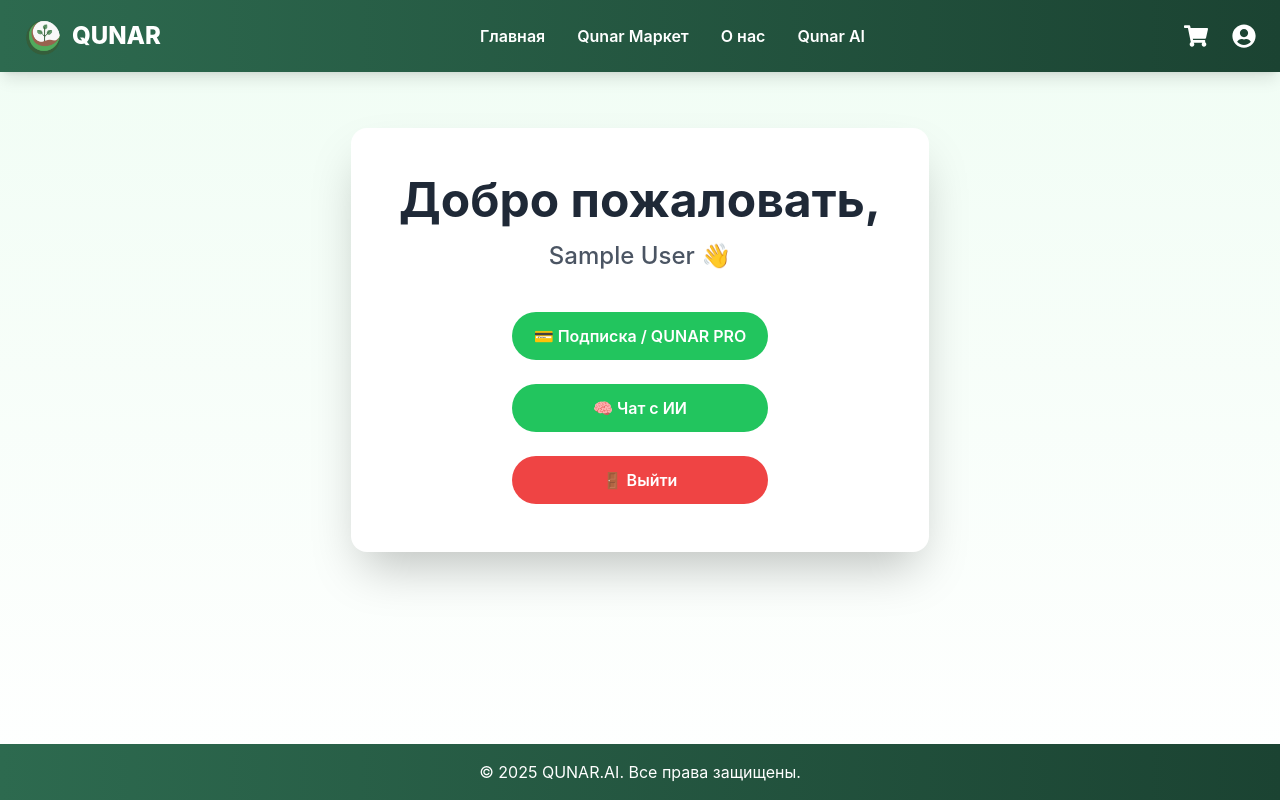
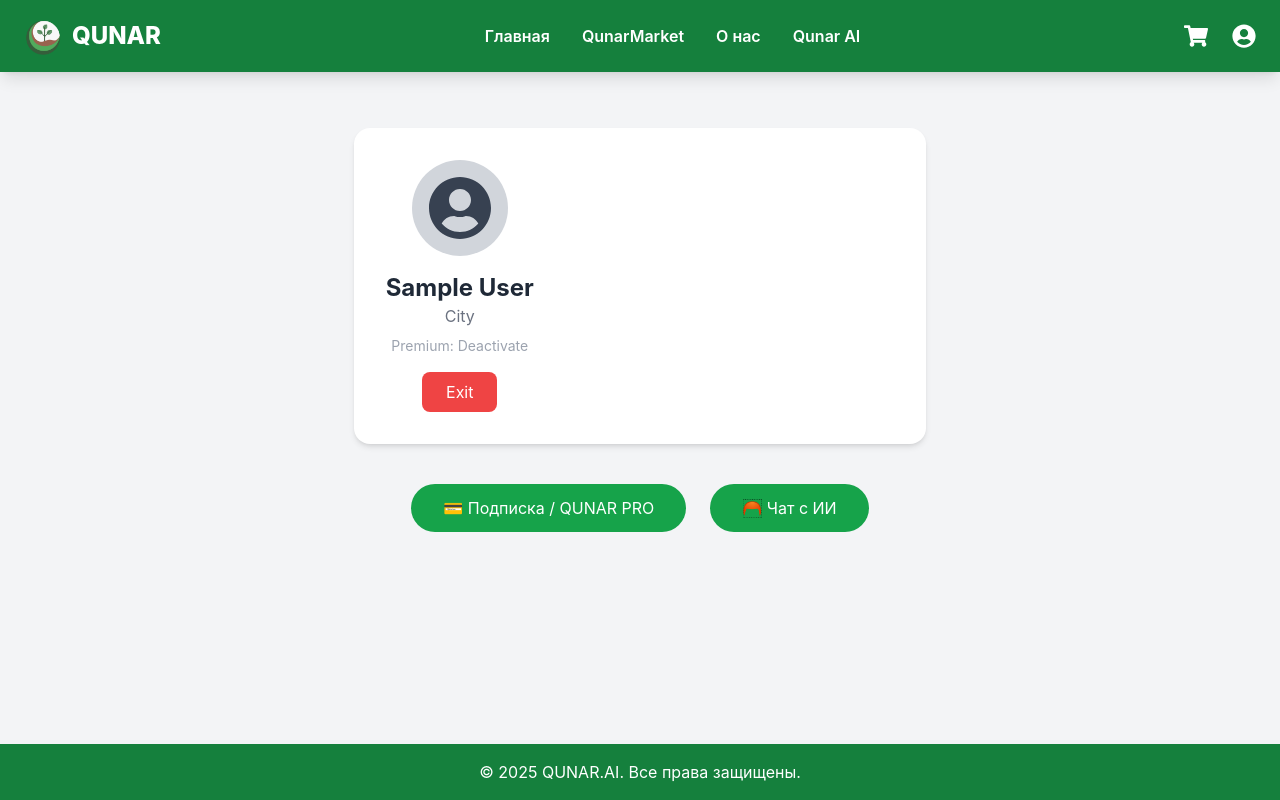
Before and after one commit to Amirbek01/qunar-frontend, a Next.js app: page /account in a window 1280 px wide. Built offline with nearby package versions, Linux system fonts and the light colour scheme; sample sign-in values are in the browser's storage.

Commit message:
for branch

```diff
--- a/src/pages/about.js
+++ b/src/pages/about.js
@@ -25,7 +25,7 @@ export default function AboutUs() {
     return (
         <div className="flex flex-col min-h-screen bg-gradient-to-b from-green-50 to-white">
             {/* Header */}
-            <header className="fixed top-0 w-full bg-gradient-to-r from-[#2D6A4F] to-[#1B4332] text-white shadow-lg z-20">
+            <header className="fixed top-0 w-full  bg-green-700 text-white shadow-lg z-20">
                 <div className="max-w-7xl mx-auto px-6 py-4 flex items-center justify-between">
                     <Link href="/" className="flex items-center gap-2">
                         <img src="/qunar-logo-circle.png" alt="QUNAR.AI" className="h-10 w-auto" />
@@ -121,7 +121,7 @@ export default function AboutUs() {
             </main>
 
             {/* Footer */}
-            <footer className="bg-gradient-to-r from-[#2D6A4F] to-[#1B4332] text-white py-4 text-center">
+            <footer className=" bg-green-700 text-white py-4 text-center">
                 &copy; {new Date().getFullYear()} QUNAR.AI. Все права защищены.
             </footer>
         </div>
--- a/src/pages/account.js
+++ b/src/pages/account.js
@@ -27,12 +27,9 @@ export default function Account() {
         router.push('/login');
     };
 
-    const isActive = (path) => router.pathname === path;
-
     return (
-        <div className="flex flex-col min-h-screen bg-gradient-to-b from-green-50 to-white">
-            {/* Хедер */}
-            <header className="fixed top-0 w-full bg-gradient-to-r from-[#2D6A4F] to-[#1B4332] text-white shadow-lg z-20">
+        <div className="flex flex-col min-h-screen bg-gray-100">
+            <header className="fixed top-0 w-full bg-green-700 text-white shadow-lg z-20">
                 <div className="max-w-7xl mx-auto px-6 py-4 flex items-center justify-between">
                     <Link href="/" className="flex items-center gap-2">
                         <img src="/qunar-logo-circle.png" alt="QUNAR.AI" className="h-10 w-auto" />
@@ -40,10 +37,9 @@ export default function Account() {
                     </Link>
                     <nav className="hidden md:flex gap-8 font-semibold">
                         <Link href="/" className="hover:text-green-300 transition">Главная</Link>
-                        <Link href="/product" className="hover:text-green-300 transition">Qunar Маркет</Link>
+                        <Link href="/product" className="hover:text-green-300 transition">QunarMarket</Link>
                         <Link href="/about" className="hover:text-green-300 transition">О нас</Link>
                         <Link href="/ai" className="hover:text-green-300 transition">Qunar AI</Link>
-
                     </nav>
                     <div className="hidden md:flex items-center gap-6">
                         <Link href="/busket" className="hover:text-green-300 transition">
@@ -53,59 +49,54 @@ export default function Account() {
                             <FaUserCircle size={24} />
                         </Link>
                     </div>
-                    <button className="md:hidden p-2 hover:bg-green-700 rounded-full transition" onClick={() => setMenuOpen(prev => !prev)}>
+                    <button
+                        className="md:hidden p-2 hover:bg-green-800 rounded-full transition"
+                        onClick={() => setMenuOpen(prev => !prev)}
+                    >
                         {menuOpen ? <FaTimes size={24} /> : <FaBars size={24} />}
                     </button>
                 </div>
                 {menuOpen && (
-                    <div className="md:hidden bg-[#196F3D] bg-opacity-95 backdrop-blur-sm px-6 py-4 space-y-3">
-                        <Link href="/" className="block text-white py-2 hover:text-green-200 transition" onClick={() => setMenuOpen(false)}>Главная</Link>
-                        <Link href="/product" className="block text-white py-2 hover:text-green-200 transition" onClick={() => setMenuOpen(false)}>Маркетплейс</Link>
-                        <Link href="/about" className="block text-white py-2 hover:text-green-200 transition" onClick={() => setMenuOpen(false)}>О нас</Link>
-                        <Link href="/subscriptions" className="block text-white py-2 hover:text-green-200 transition" onClick={() => setMenuOpen(false)}>Подписка</Link>
-                        <Link href="/busket" className="block text-white py-2 hover:text-green-200 transition" onClick={() => setMenuOpen(false)}>Корзина</Link>
-                        <Link href="/account" className="block text-white py-2 hover:text-green-200 transition" onClick={() => setMenuOpen(false)}>Аккаунт</Link>
+                    <div className="md:hidden bg-green-800 px-6 py-4 space-y-3">
+                        <Link href="/" onClick={() => setMenuOpen(false)} className="block text-white">Главная</Link>
+                        <Link href="/product" onClick={() => setMenuOpen(false)} className="block text-white">Маркетплейс</Link>
+                        <Link href="/about" onClick={() => setMenuOpen(false)} className="block text-white">О нас</Link>
+                        <Link href="/ai" onClick={() => setMenuOpen(false)} className="block text-white">Qunar AI</Link>
                     </div>
                 )}
             </header>
 
+            <main className="flex-1 max-w-6xl mx-auto px-4 pt-32 pb-10">
+                <div className="bg-white p-8 rounded-2xl shadow-md grid grid-cols-1 lg:grid-cols-3 gap-8">
+                    {/* Profile Section */}
+                    <div className="flex flex-col items-center">
+                        <div className="bg-gray-300 rounded-full p-4">
+                            <FaUserCircle size={64} className="text-gray-700" />
+                        </div>
+                        <h2 className="text-2xl font-bold mt-4">{user.name || 'Name'}</h2>
+                        <p className="text-gray-500">City</p>
+                        <p className="mt-2 text-sm text-gray-400">Premium: Deactivate</p>
+                        <button
+                            onClick={handleLogout}
+                            className="mt-4 bg-red-500 hover:bg-red-600 text-white px-6 py-2 rounded-lg flex items-center gap-2"
+                        >
+                            Exit
+                        </button>
+                    </div>
 
-            <main className="flex-1 max-w-5xl mx-auto px-4 py-32">
-    <div className="bg-white p-12 rounded-2xl shadow-2xl flex flex-col items-center text-center">
-        <h2 className="text-5xl font-bold mb-4 text-gray-800">Добро пожаловать,</h2>
-        <p className="text-2xl text-gray-600 font-medium mb-10">
-            {user.name || 'пользователь'} 👋
-        </p>
+                </div>
+                {/* Action Buttons Section */}
+                <div className="flex flex-col md:flex-row gap-6 mt-10 justify-center">
+                    <Link href="/subscriptions" className="bg-green-600 hover:bg-green-700 text-white px-8 py-3 rounded-full text-center">
+                        💳 Подписка / QUNAR PRO
+                    </Link>
+                    <Link href="/ai" className="bg-green-600 hover:bg-green-700 text-white px-8 py-3 rounded-full text-center">
+                        🦰 Чат с ИИ
+                    </Link>
+                </div>
+            </main>
 
-        <div className="flex flex-col items-center gap-6">
-
-
-            <button
-                className="w-64 bg-green-500 hover:bg-green-600 hover:scale-105 transition-transform text-white font-semibold py-3 rounded-full"
-                onClick={() => router.push('/subscriptions')}
-            >
-                💳 Подписка / QUNAR PRO
-            </button>
-
-            <button
-                className="w-64 bg-green-500 hover:bg-green-600 hover:scale-105 transition-transform text-white font-semibold py-3 rounded-full"
-                onClick={() => router.push('/ai')}
-            >
-                🧠 Чат с ИИ
-            </button>
-
-            <button
-                className="w-64 bg-red-500 hover:bg-red-600 hover:scale-105 transition-transform text-white font-semibold py-3 rounded-full"
-                onClick={handleLogout}
-            >
-                🚪 Выйти
-            </button>
-        </div>
-    </div>
-</main>
-
-            {/* Футер */}
-            <footer className="bg-gradient-to-r from-[#2D6A4F] to-[#1B4332] text-white py-4 text-center">
+            <footer className="bg-green-700 text-white py-4 text-center">
                 &copy; {new Date().getFullYear()} QUNAR.AI. Все права защищены.
             </footer>
         </div>
--- a/src/pages/ai.js
+++ b/src/pages/ai.js
@@ -32,8 +32,11 @@ export default function AIChat() {
 
 const sendMessage = async () => {
   if (!input.trim()) return;
+
+  setMessages(prev => [...prev, { role: 'user', text: input }]);
+  setInput(''); // ОЧИЩАЕМ СРАЗУ ПОСЛЕ добавления сообщения пользователя
   setLoading(true);
-    setMessages(prev => [...prev, { role: 'user', text: input }]);
+
   try {
     const res = await fetch('/api/generate', {
       method: 'POST',
@@ -45,9 +48,10 @@ export default function AIChat() {
   } catch {
     setMessages(prev => [...prev, { role: 'ai', text: 'Ошибка при отправке запроса.' }]);
   }
-    setInput('');
+
   setLoading(false);
 };
+
 
   const onKeyDown = e => {
     if (e.key === 'Enter' && !e.shiftKey) {
@@ -75,10 +79,9 @@ export default function AIChat() {
       </div>
     );
   };
-
   return (
     <div className="flex flex-col min-h-screen bg-white">
-      <header className="fixed top-0 w-full bg-gradient-to-r from-[#2D6A4F] to-[#1B4332] text-white shadow-lg z-20">
+      <header className="fixed top-0 w-full  bg-green-700 text-white shadow-lg z-20">
                 <div className="max-w-7xl mx-auto px-6 py-4 flex items-center justify-between">
                     <Link href="/" className="flex items-center gap-2">
                         <img src="/qunar-logo-circle.png" alt="QUNAR.AI" className="h-10 w-auto" />
@@ -116,7 +119,7 @@ export default function AIChat() {
       <main className="flex flex-col items-center pt-32 pb-8 px-4 flex-grow bg-white">
         {showIntro && (
           <div className="relative w-full max-w-2xl flex flex-col items-center mt-10">
-            <img src="/QUNAR.AI.png" alt="QUNAR.AI" className="w-48 opacity-20" />
+            <img src="/qunar-logo-circle.png" alt="QUNAR.AI" className="w-48 opacity-6" />
             <h1 className="text-lg text-[#444444] mt-4">Это начало вашей консультации с</h1>
             <h2 className="text-2xl font-bold text-[#52AA5C]">QUNAR.AI</h2>
           </div>
--- a/src/pages/product.js
+++ b/src/pages/product.js
@@ -81,7 +81,7 @@ export default function ProductPage() {
     return (
         <div className="min-h-screen bg-gray-100">
             {/* Хедер */}
-            <header className="fixed top-0 w-full bg-gradient-to-r from-[#2D6A4F] to-[#1B4332] text-white shadow-lg z-20">
+            <header className="fixed top-0 w-full  bg-green-700 text-white shadow-lg z-20">
                 <div className="max-w-7xl mx-auto flex justify-between items-center px-6 py-4">
                     {/* Лого */}
                     <Link href="/" className="flex items-center space-x-3">
```
Also changed, not shown: src/pages/busket.js (+19 -10 lines), src/pages/subscriptions.js (+26 -26 lines). Lines whose indentation alone changed are shown as unchanged.
